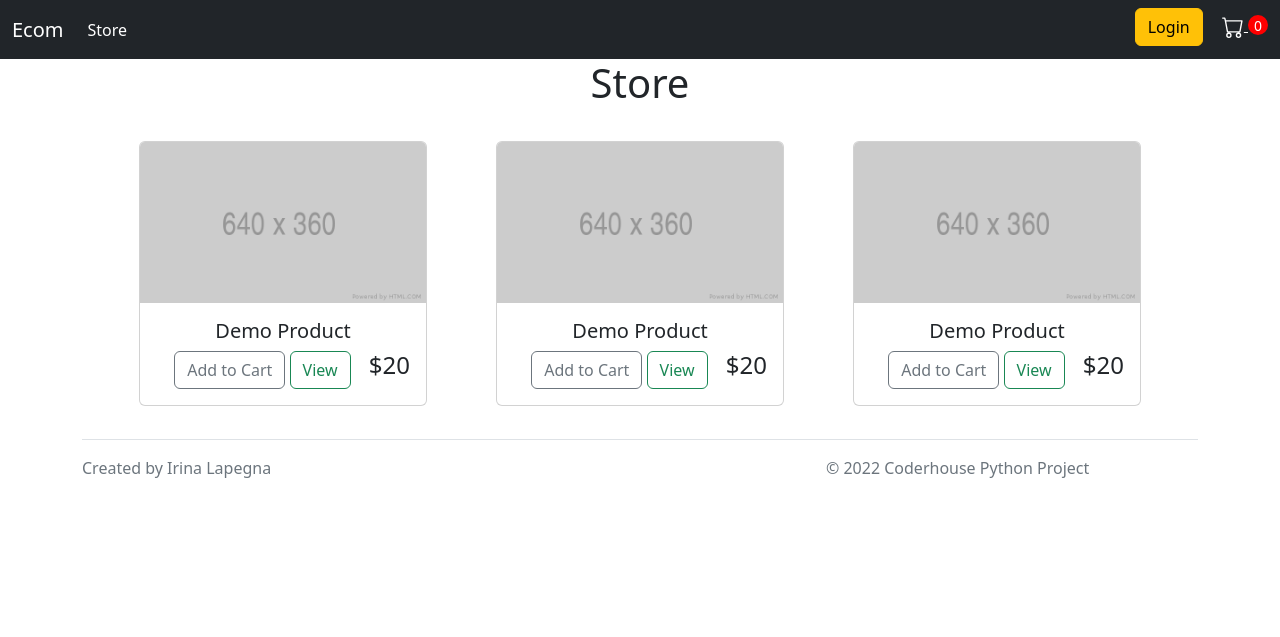
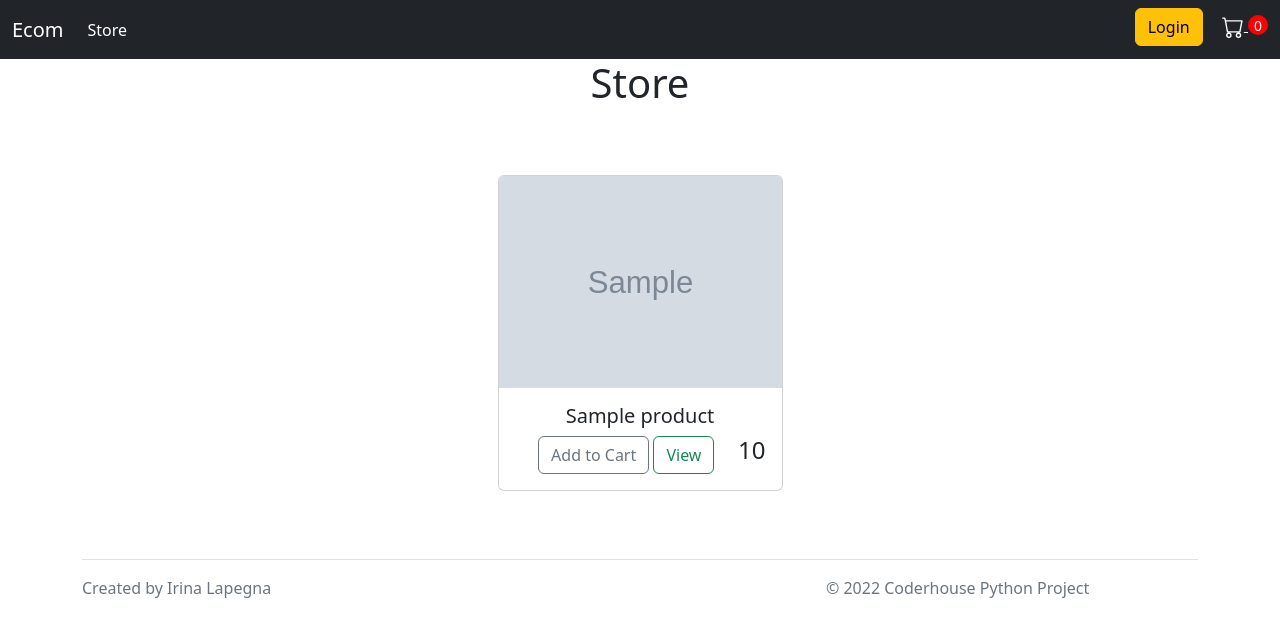
Before and after one commit to virinarl/CoderPythonProject, a Django app: template UserApp/templates/UserApp/index.html in a window 1280 px wide. Shown: the top 637 px of the page. Run offline with Django 3.2, Linux system fonts and the light colour scheme; the template is opened without the code that fills it: most values are stand-ins (such as "Sample title", 1, 10 or a date in 2020); grey boxes marked "Sample" are stand-in pictures.

Commit message:
render products on store

```diff
--- a/CoderProject/settings.py
+++ b/CoderProject/settings.py
@@ -107,7 +107,7 @@ AUTH_PASSWORD_VALIDATORS = [
 
 LANGUAGE_CODE = 'en-us'
 
-TIME_ZONE = 'UTC'
+TIME_ZONE = 'America/Argentina/Buenos_Aires'
 
 USE_I18N = True
 
@@ -123,3 +123,6 @@ STATIC_URL = 'static/'
 # https://docs.djangoproject.com/en/4.0/ref/settings/#default-auto-field
 
 DEFAULT_AUTO_FIELD = 'django.db.models.BigAutoField'
+
+MEDIA_URL='/media/'
+MEDIA_ROOT=os.path.join(BASE_DIR, 'media')
--- a/CoderProject/urls.py
+++ b/CoderProject/urls.py
@@ -15,8 +15,12 @@ Including another URLconf
 """
 from django.contrib import admin
 from django.urls import path, include
+from django.conf.urls.static import static
+from django.conf import settings
 
 urlpatterns = [
     path('', include('UserApp.urls')),
     path('admin/', admin.site.urls),
 ]
+
+urlpatterns += static(settings.MEDIA_URL, document_root=settings.MEDIA_ROOT)
--- a/UserApp/templates/UserApp/index.html
+++ b/UserApp/templates/UserApp/index.html
@@ -1,49 +1,27 @@
-{% extends "UserApp/base.html" %} {% load static %} {% block main %}
+{% extends "UserApp/base.html" %} {% load static %}
+{% load static%}
+<link rel="stylesheet" href="{% static 'UserApp/main.css' %}">
+{% block main %}
 
 <div class="container text-center">
     <h1>Store</h1>
 
     <div class="row justify-content-evenly" style="margin-top:3%; margin-bottom:3%;">
-        <div class="card col-4" style="width: 18rem; padding:0;">
+        {% for product in products %}
+        <div class="card col-3" style="padding:0; margin: 3%;">
             <img
-            src="{% static 'UserApp/assets/placeholderImg.png' %}"
+            src="{{product.imageURL}}"
             class="card-img-top"
-            alt="placeholder img"
+            alt="{{product.name}}"
             />
             <div class="card-body">
-                <h5 class="card-title">Demo Product</h5>
+                <h5 class="card-title">{{product.name}}</h5>
                 <a href="#" class="btn btn-outline-secondary">Add to Cart</a>
                 <a href="#" class="btn btn-outline-success">View</a>
-                <h4 style="display:inline-block;float:right;">$20</h4>
+                <h4 style="display:inline-block;float:right;">{{product.price}}</h4>
             </div>
         </div>
-
-        <div class="card col-4" style="width: 18rem; padding:0;">
-            <img
-            src="{% static 'UserApp/assets/placeholderImg.png' %}"
-            class="card-img-top"
-            alt="placeholder img"
-            />
-            <div class="card-body">
-                <h5 class="card-title">Demo Product</h5>
-                <a href="#" class="btn btn-outline-secondary">Add to Cart</a>
-                <a href="#" class="btn btn-outline-success">View</a>
-                <h4 style="display:inline-block;float:right;">$20</h4>
-            </div>
-        </div>
-        <div class="card col-4" style="width: 18rem; padding:0;">
-            <img
-            src="{% static 'UserApp/assets/placeholderImg.png' %}"
-            class="card-img-top"
-            alt="placeholder img"
-            />
-            <div class="card-body">
-                <h5 class="card-title">Demo Product</h5>
-                <a href="#" class="btn btn-outline-secondary">Add to Cart</a>
-                <a href="#" class="btn btn-outline-success">View</a>
-                <h4 style="display:inline-block;float:right;">$20</h4>
-            </div>
-        </div>
+        {% endfor %}
     </div>
 </div>
 
--- a/UserApp/views.py
+++ b/UserApp/views.py
@@ -1,8 +1,10 @@
 from django.shortcuts import render
-from django.http import HttpResponse
+from .models import *
 # Create your views here.
 def store(request):
-    return render(request, 'UserApp/index.html',{})
+    products = Product.objects.all()
+    context={'products':products}
+    return render(request, 'UserApp/index.html',context)
 
 def cart(request):
     return render(request, 'UserApp/cart.html',{})
--- /dev/null
+++ b/requirements.txt
@@ -0,0 +1,2 @@
+Pillow==9.1.1
+Django==4.0.4
```
Also changed, not shown: UserApp/models.py (+9 -1 lines), UserApp/migrations/0002_product_product_img.py (added), UserApp/migrations/0003_alter_product_product_img.py (added), media/productsImg/book.jpg (added), media/productsImg/headphones.jpg (added), media/productsImg/shirt.jpg (added), media/productsImg/shoes.jpg (added), media/productsImg/sourcecode.jpg (added), media/productsImg/watch.jpg (added).
